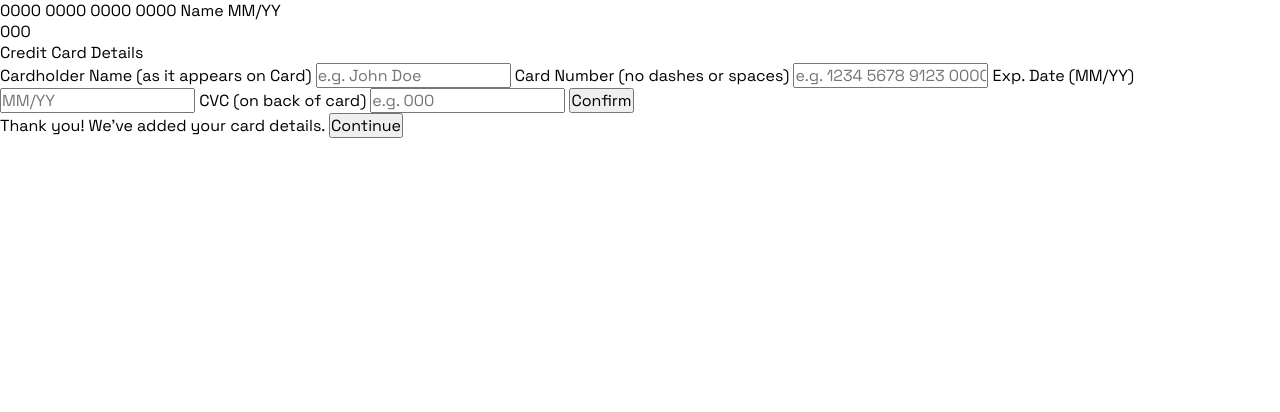
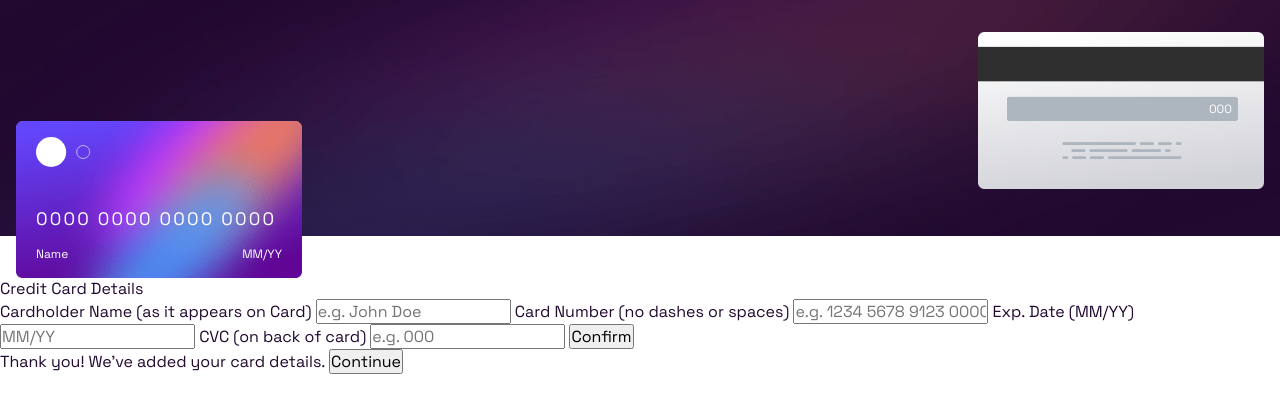
Before and after one commit to LazyDuckling/fem-interactive-card-details-form, a plain HTML site: page index.html in a window 1280 px wide. Drawn offline with Linux system fonts and the light colour scheme.

Commit message:
Credit card images and content done

```diff
--- a/index.html
+++ b/index.html
@@ -14,9 +14,12 @@
   <body>
     <main>
       <!-- Left side of page -->
+
       <div class="card">
+
         <!-- Front of card-->
         <div class="card__front">
+          <img src="images/card-logo.svg" class="card__front-logo">
           <span class="card__front-number">0000 0000 0000 0000</span>
           <span class="card__front-name">Name</span>
           <span class="card__front-exp">MM/YY</span>
@@ -24,7 +27,7 @@
 
         <!-- Back of card -->
         <div class="card__back">
-          <span class="card__back-cvd">000</span>
+          <span class="card__back-cvc">000</span>
         </div>
 
       </div>
@@ -50,7 +53,7 @@
           <!-- Error messages for Exp. Date -->
           <label for="exp date" class="details__form-error"></label>
 
-          <label for="cvc" class="details__form-label">CVC (on back of card)</label> <!-- Make this update depending on card type for the name and location -->
+          <label for="cvc" class="details__form-label">CVC (on back of card)</label>
           <input type="text" name="cvc" placeholder="e.g. 000" class="details__form-input">
           <!-- Error messages for CVC -->
           <label for="cvc" class="details__form-error"></label>
--- a/src/scss/global/_variables.scss
+++ b/src/scss/global/_variables.scss
@@ -6,7 +6,4 @@
     --light-gray: #DFDEE0;
     --white: #FFFFFF;
     --red: #FF5050;
-
-    // Gradients
-    --gradient: linear-gradient(163.95deg, #6348FE 4.74%, #610595 88.83%);
 }
--- /dev/null
+++ b/src/scss/mobile/_card.scss
@@ -0,0 +1,92 @@
+@use "../util/functions" as util;
+@use "../global/variables" as var;
+@use "../global/typography" as fonts;
+
+.card {
+    // Card container
+    display: grid;
+    grid-template: repeat(2, auto) / auto;
+
+    background-image: url("../../../images/bg-main-mobile.png");
+    background-repeat: no-repeat;
+    background-size: 100% 85%;
+
+    color: var(--white);
+
+    // Front of the credit card
+    &__front {
+        display: grid;
+        grid-template: repeat(3, max-content) / repeat(2, auto);
+        grid-area: 2 / 1 / 3 / 2;
+        justify-self: start;
+
+        z-index: 2;
+
+        margin: util.rem(-68) 0 0 util.rem(16);
+        padding: util.rem(16) util.rem(20);
+
+        width: util.rem(286);
+        height: util.rem(157);
+
+        background-image: url("../../../images/bg-card-front.png");
+        background-repeat: no-repeat;
+        background-size: contain;
+
+        &-logo {
+            grid-area: 1 / 1 / 2 / 2;
+
+            width: util.rem(54);
+
+            margin: 0 0 util.rem(40) 0;
+        }
+
+        &-number {
+            grid-area: 2 / 1 / 3 / 3;
+
+            margin: 0 0 util.rem(16) 0;
+
+            font-size: fonts.$l;
+            letter-spacing: util.rem(2.2);
+        }
+
+        &-name {
+            grid-area: 3 / 1 / 4 / 2;
+
+            font-size: fonts.$s;
+        }
+
+        &-exp {
+            grid-area: 3 / 2 / 4 / 3;
+            justify-self: end;
+
+            font-size: fonts.$s;
+        }
+    }
+
+    // Back of the credit card
+    &__back {
+        display: grid;
+        grid-area: 1 / 1 / 2 / 2;
+        justify-self: end;
+
+        z-index: 1;
+
+        margin: util.rem(32) util.rem(16) 0 0;
+
+        width: util.rem(286);
+        height: util.rem(157);
+
+        background-image: url("../../../images/bg-card-back.png");
+        background-repeat: no-repeat;
+        background-size: contain;
+
+        &-cvc {
+            align-self: center;
+            justify-self: end;
+
+            margin: util.rem(-4) util.rem(32) 0 0;
+
+            font-size: fonts.$s;
+        }
+    }
+}
--- a/src/scss/mobile/_main.scss
+++ b/src/scss/mobile/_main.scss
@@ -9,5 +9,13 @@
 
 body {
     margin: 0;
-    background-color: var(--gray);
+
+    background-color: var(--white);
+
+    color: var(--violet);
 }
+
+main {
+    display: grid;
+    grid-template: repeat(2, auto) / auto;
+}
--- a/src/scss/style.scss
+++ b/src/scss/style.scss
@@ -9,6 +9,7 @@
 
 // Mobile forwards
 @forward "mobile/main";
+@forward "mobile/card";
 
 // Tablet forwards
 /*
```
Also changed, not shown: dist/style.css, 1 other file.
